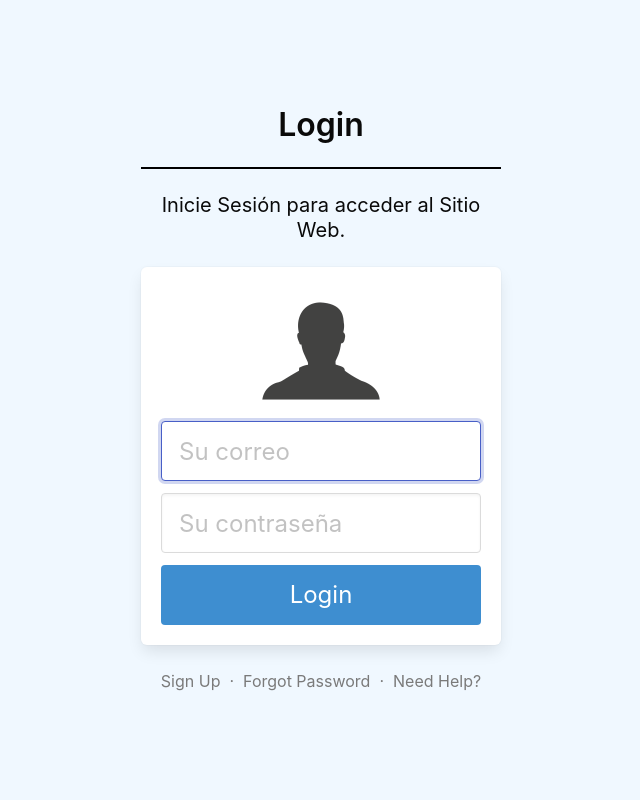
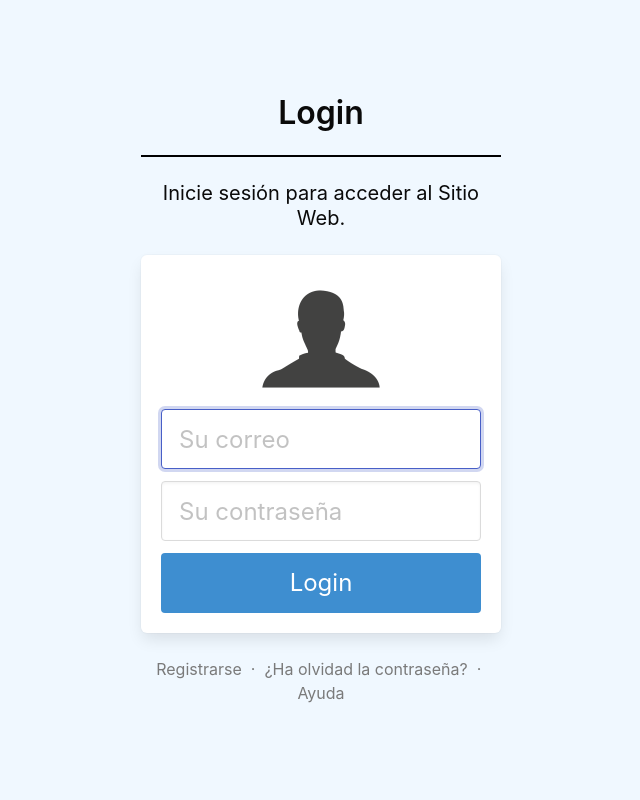
Before and after one commit to Jococa01/Proyecto-Integrado, a PHP site: page /login.html in a window 1280 px wide. Shown: the whole page, without its empty margins (319-959 px from the left). Run offline with PHP 8.4, Linux system fonts and the light colour scheme.

Commit message:
Login semi-funcional

```diff
--- a/login.html
+++ b/login.html
@@ -17,7 +17,7 @@
                 <div class="column is-4 is-offset-4">
                     <h3 class="title has-text-black">Login</h3>
                     <hr class="login-hr" style="background-color: black;">
-                    <p class="subtitle has-text-black">Inicie Sesión para acceder al Sitio Web.</p>
+                    <p class="subtitle has-text-black">Inicie sesión para acceder al Sitio Web.</p>
                     <div class="box">
                         <figure class="avatar">
                             <img src="./portal/Assets/imgs/avatar.png" width="128px">
@@ -40,14 +40,15 @@
                                     Remember me
                                 </label>
                             </div> -->
-                            <button class="button is-block is-info is-large is-fullwidth">Login <i class="fa fa-sign-in"
-                                    aria-hidden="true"></i></button>
+                            <!-- <button class="button is-block is-info is-large is-fullwidth">Login <i class="fa fa-sign-in"
+                                    aria-hidden="true"></i></button> -->
+                            <input type="submit" value="Login" class="button is-block is-info is-large is-fullwidth">
                         </form>
                     </div>
                     <p class="has-text-grey">
-                        <a href="../">Sign Up</a> &nbsp;·&nbsp;
-                        <a href="../">Forgot Password</a> &nbsp;·&nbsp;
-                        <a href="../">Need Help?</a>
+                        <a href="../">Registrarse</a> &nbsp;·&nbsp;
+                        <a href="../">¿Ha olvidad la contraseña?</a> &nbsp;·&nbsp;
+                        <a href="../">Ayuda</a>
                     </p>
                 </div>
             </div>
--- a/portal/Assets/php/clases/connection.php
+++ b/portal/Assets/php/clases/connection.php
@@ -4,7 +4,7 @@ class connection{
     protected $conn;
     public function __construct()
     {
-        $fichero = file_get_contents(__DIR__."../../json/db.json");
+        $fichero = file_get_contents("../json/db.json");
         $datosDB = json_decode($fichero,true);
 
         $servername = $datosDB["servername"];
```
Also changed, not shown: portal/Assets/php/clases/usuarios.php (+14 -0 lines), portal/Assets/php/login.php (+23 -0 lines).
